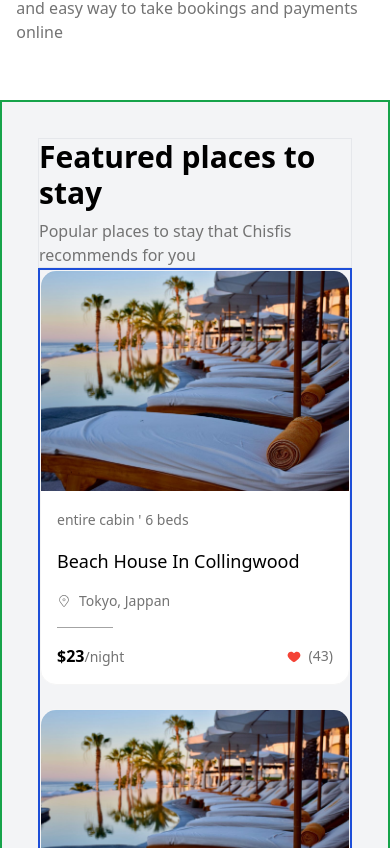
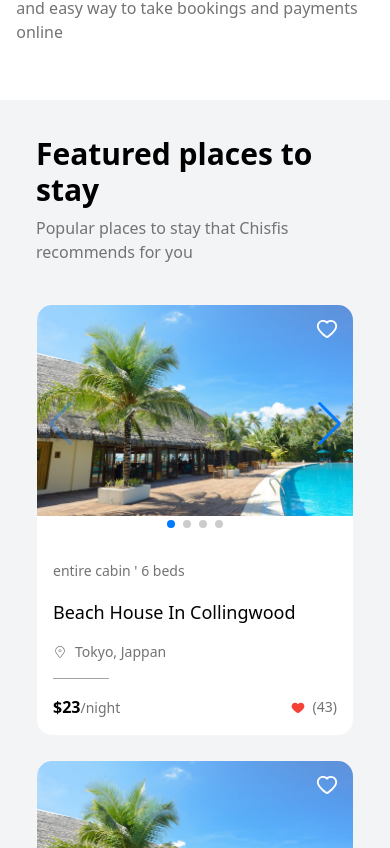
Before and after one commit to shabbirbd/Trip-finder, a React (Vite) app: page / in a window 390 px wide. Shown: the part 2576-3424 px from the top of the page. Built offline with nearby package versions, Linux system fonts and the light colour scheme; the HTML template or start-up script is replaced by a standard one.

Commit message:
updating feature

```diff
--- a/src/components/Featured.jsx
+++ b/src/components/Featured.jsx
@@ -1,24 +1,55 @@
 import React from 'react';
 import { CiLocationOn } from "react-icons/ci";
 import { FcLike } from "react-icons/fc";
-import hotel1 from '../assets/hotel1.jpg';
+import 'swiper/css';
+import 'swiper/css/navigation';
+import 'swiper/css/pagination';
+import { Navigation, Pagination } from 'swiper/modules';
+import { Swiper, SwiperSlide } from 'swiper/react';
 import { places } from '../data/places';
+import HeartBtn from './HeartBtn';
 
 
 const Featured = () => {
+
+
     return (
-        <section className='border-2 border-green-600  lg:w-11/12 mx-auto md:w-full mt-14 p-9 md:p-14 lg:rounded-3xl bg-container1'>
-            <div className='border '>
+        <section className='  lg:w-11/12 mx-auto md:w-full mt-14 p-9 md:p-14 lg:rounded-3xl bg-container1 space-y-10'>
+            <div className='flex flex-col items-center justify-center'>
                     <h1 className='text-3xl md:text-4xl font-semibold'>Featured places to stay</h1>
                     <p className='mt-2 md:mt-4 font-normal text-base sm:text-lg text-neutral-500'>Popular places to stay that Chisfis recommends for you</p>
             </div>
-            <div className='border-2 border-blue-700 grid gap-6 md:gap-8 sm:grid-cols-2 lg:grid-cols-3 xl:grid-cols-4'>
+            <div className=' grid gap-6 md:gap-8 sm:grid-cols-2 lg:grid-cols-3 xl:grid-cols-4'>
                 {
                     places.map((place, i)=>(
                         <div className='border border-neutral-100 rounded-2xl bg-white overflow-hidden will-change-transform hover:shadow-xl transition-shadow' key={i}>
-                            <div>
+                            {/* <div>
                                 <img src={hotel1} alt="" />
-                            </div>
+                            </div> */}
+                            <Swiper
+                                cssMode={true}
+                                navigation={true}
+                                pagination={true}
+                                modules={[Navigation, Pagination]}
+                                className="mySwiper"
+                            >
+
+                                {
+                                    place.gallary.map((img, i)=>(
+                                        <div className='border-2 border-green-300'>
+                                            <SwiperSlide key={i}>
+                                                <div className='relative'>
+                                                    <div className='absolute m-3  flex justify-end w-11/12'>
+                                                        <HeartBtn/>
+                                                    </div>
+                                                    <img src={img} alt="hotel" className='h-full object-cover'/>
+                                                </div>
+                                            </SwiperSlide>
+                                        </div>
+                                    ))
+                                }
+
+                            </Swiper>
                             <a href='/' className='p-4 block'>
                                 <div className='space-y-4'>
                                     <span className='text-sm text-neutral-500'>entire cabin ' {place.beds} beds</span>
--- /dev/null
+++ b/src/components/HeartBtn.jsx
@@ -0,0 +1,13 @@
+import React, { useState } from 'react';
+import { AiFillHeart, AiOutlineHeart } from "react-icons/ai";
+
+
+const HeartBtn = () => {
+    const [loved, setLoved] = useState(false);
+
+    return (
+        <button className='font-medium text-2xl text-white' onClick={()=>setLoved(!loved)}>{loved ? <AiFillHeart/> : <AiOutlineHeart/> } </button>
+    );
+};
+
+export default HeartBtn;
--- a/src/data/places.jsx
+++ b/src/data/places.jsx
@@ -1,4 +1,3 @@
-import hotel1 from '../assets/hotel1.jpg';
 import hotel2 from '../assets/hotel2.jpg';
 import hotel3 from '../assets/hotel3.jpg';
 import hotel4 from '../assets/hotel4.jpg';
@@ -12,7 +11,7 @@ export const places = [
         price: 23,
         raitng: 4.5,
         rated: 43,
-        gallary: [hotel1, hotel2, hotel3, hotel4, hotel5]
+        gallary: [hotel2, hotel3, hotel4, hotel5]
 
     },
     {
@@ -22,7 +21,7 @@ export const places = [
         price: 23,
         raitng: 4.5,
         rated: 43,
-        gallary: [hotel1, hotel2, hotel3, hotel4, hotel5]
+        gallary: [ hotel2, hotel3, hotel4, hotel5]
 
     },
     {
@@ -32,7 +31,7 @@ export const places = [
         price: 23,
         raitng: 4.5,
         rated: 43,
-        gallary: [hotel1, hotel2, hotel3, hotel4, hotel5]
+        gallary: [ hotel2, hotel3, hotel4, hotel5]
 
     },
     {
@@ -42,7 +41,7 @@ export const places = [
         price: 23,
         raitng: 4.5,
         rated: 43,
-        gallary: [hotel1, hotel2, hotel3, hotel4, hotel5]
+        gallary: [ hotel2, hotel3, hotel4, hotel5]
 
     },
     {
@@ -52,7 +51,7 @@ export const places = [
         price: 23,
         raitng: 4.5,
         rated: 43,
-        gallary: [hotel1, hotel2, hotel3, hotel4, hotel5]
+        gallary: [ hotel2, hotel3, hotel4, hotel5]
 
     },
     {
@@ -62,7 +61,7 @@ export const places = [
         price: 23,
         raitng: 4.5,
         rated: 43,
-        gallary: [hotel1, hotel2, hotel3, hotel4, hotel5]
+        gallary: [ hotel2, hotel3, hotel4, hotel5]
 
     },
     {
@@ -72,7 +71,7 @@ export const places = [
         price: 23,
         raitng: 4.5,
         rated: 43,
-        gallary: [hotel1, hotel2, hotel3, hotel4, hotel5]
+        gallary: [ hotel2, hotel3, hotel4, hotel5]
 
     },
     {
@@ -82,7 +81,7 @@ export const places = [
         price: 23,
         raitng: 4.5,
         rated: 43,
-        gallary: [hotel1, hotel2, hotel3, hotel4, hotel5]
+        gallary: [ hotel2, hotel3, hotel4, hotel5]
 
     },
     {
@@ -92,7 +91,7 @@ export const places = [
         price: 23,
         raitng: 4.5,
         rated: 43,
-        gallary: [hotel1, hotel2, hotel3, hotel4, hotel5]
+        gallary: [ hotel2, hotel3, hotel4, hotel5]
 
     },
     {
@@ -102,7 +101,7 @@ export const places = [
         price: 23,
         raitng: 4.5,
         rated: 43,
-        gallary: [hotel1, hotel2, hotel3, hotel4, hotel5]
+        gallary: [ hotel2, hotel3, hotel4, hotel5]
 
     },
     {
@@ -112,7 +111,7 @@ export const places = [
         price: 23,
         raitng: 4.5,
         rated: 43,
-        gallary: [hotel1, hotel2, hotel3, hotel4, hotel5]
+        gallary: [ hotel2, hotel3, hotel4, hotel5]
 
     },
     {
@@ -122,6 +121,6 @@ export const places = [
         price: 23,
         raitng: 4.5,
         rated: 43,
-        gallary: [hotel1, hotel2, hotel3, hotel4, hotel5]
+        gallary: [ hotel2, hotel3, hotel4, hotel5]
     },
 ]
```
